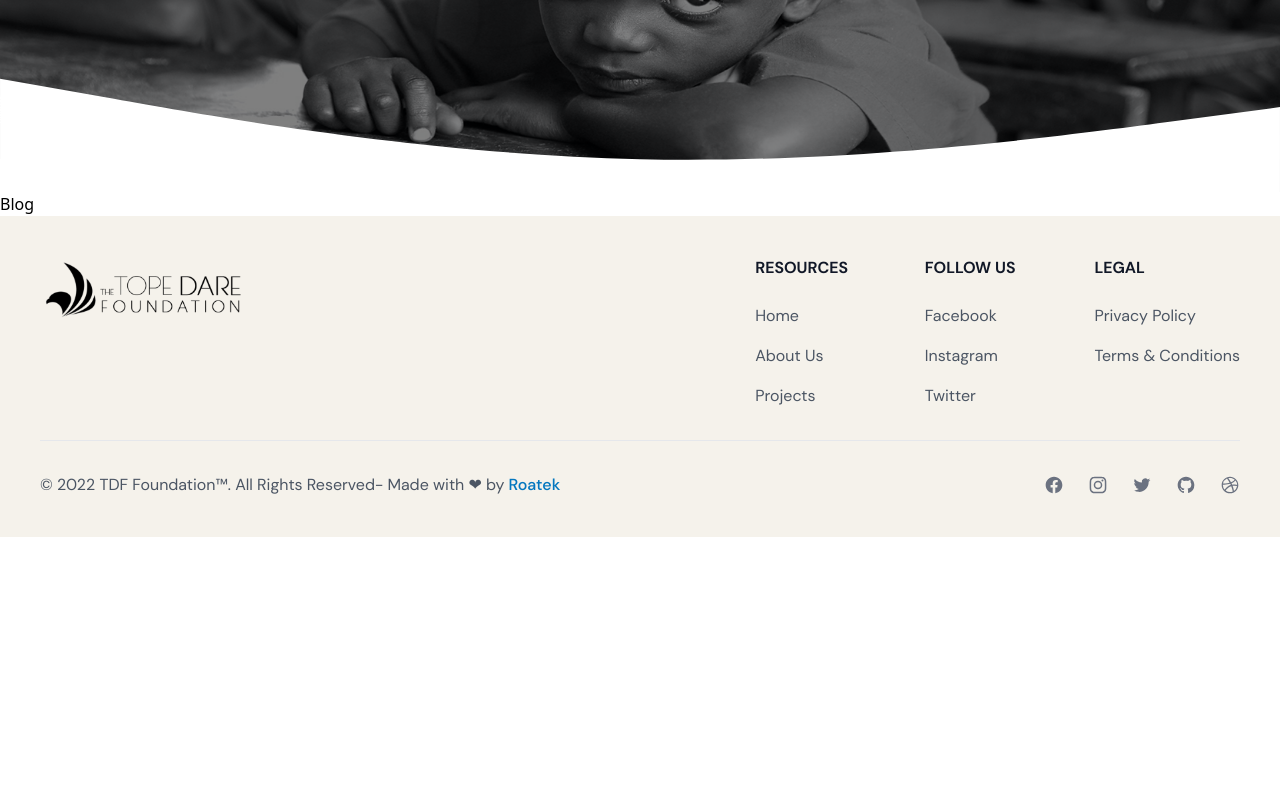
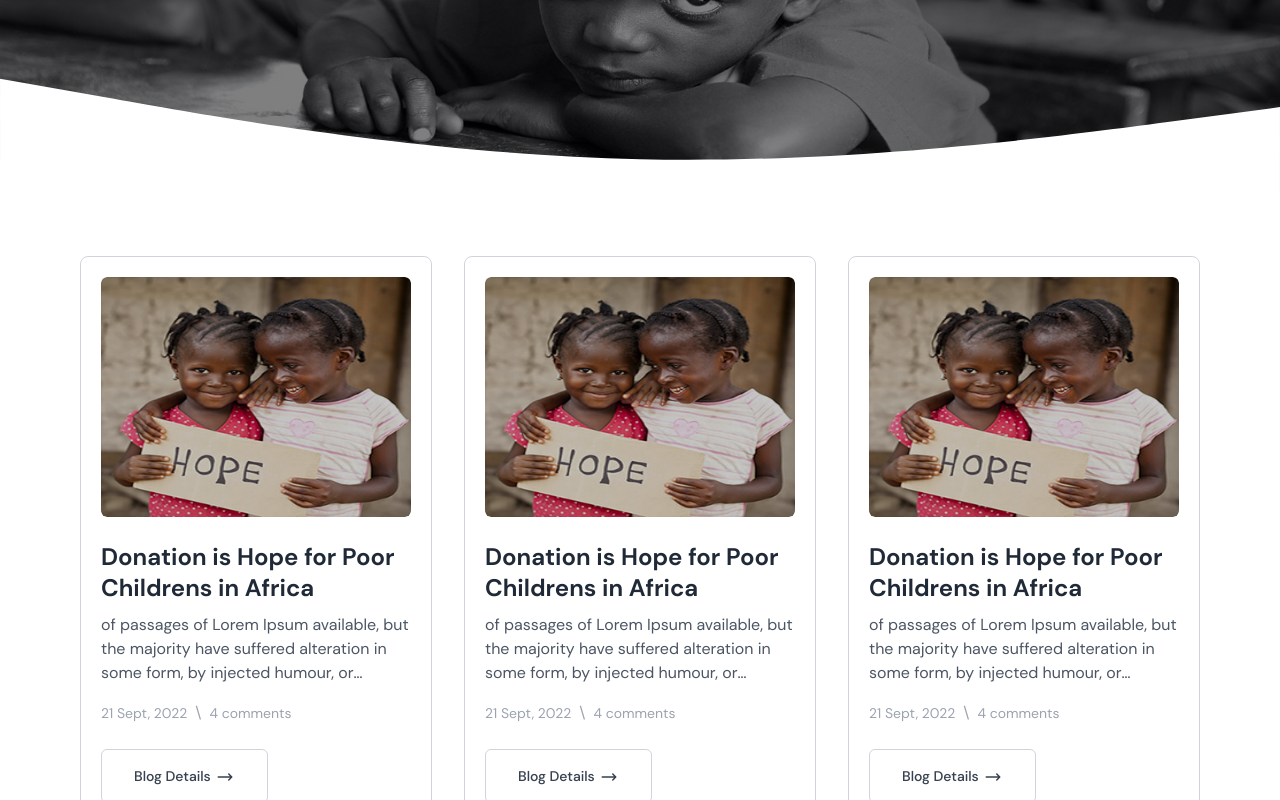
Before and after one commit to RACHID-WEBDEV/topedare, a React (Create React App) app: page /blog in a window 1280 px wide. Shown: the part 300-1100 px from the top of the page. Before the commit the page ends 864 px from the top, so only its background shows below. Built offline with nearby package versions, Linux system fonts and the light colour scheme.

Commit message:
Create  Blog Card

```diff
--- /dev/null
+++ b/src/components/section/BlogCard.js
@@ -0,0 +1,42 @@
+import React from 'react'
+import { Link } from 'react-router-dom'
+
+const BlogCard = ({ blogImg, comments, description, date, title, url }) => {
+    return (
+        <div className="w-full md:w-1/2 lg:w-1/3 px-4 my-4">
+            <div className="border border-solid border-gray-300 p-3 rounded-lg md:p-5 group">
+                <div className="mb-6">
+                    <Link to={url} className="overflow-hidden rounded-md block">
+                        <img className="transform group-hover:scale-110 h-60 rounded-md transition-transform duration-500 w-full" src={blogImg} alt="blog" />
+                    </Link>
+                </div>
+                <h3>
+                    <Link to={url} className="block text-2xl md:text-md hover:text-tdf-blue-50 transition-all font-bold text-gray-800 pb-[10px] leading-[1.3] two-row-paragraph ">{title}</Link></h3>
+
+                <p className="font-normal text-base text-gray-600  three-row-paragraph ">{description}</p>
+                <div className="pt-4 mb-6 text-gray-400">
+                    <ul className="flex flex-wrap items-center  ">
+                        <li className="text-sm">
+                            <p className="text-sm text-dark transition-all">{date}</p>
+                        </li>
+                        <span className="inline-block mx-2">\</span>
+                        <li className="text-sm">
+                            <p className="text-sm text-dark transition-all">{comments} comments</p>
+                        </li>
+                    </ul>
+                </div>
+
+                <Link to={url} className="bg-white inline-flex items-center group transition-all hover:bg-tdf-blue-50 hover:border-tdf-blue-100 hover:text-white text-gray-700 capitalize font-medium text-sm border border-solid border-gray-300 px-8 py-4 leading-none rounded-md " href="blog-details.html">Blog details
+
+                    <svg xmlns="http://www.w3.org/2000/svg" className="w-5 h-5 ml-1
+            pt-0.5 transition-transform transform group-hover:translate-x-2" fill="none" viewBox="0 0 24 24" stroke="currentColor">
+                        <path strokeLinecap="round" strokeLinejoin="round" strokeWidth={2} d="M17 8l4 4m0 0l-4 4m4-4H3" />
+                    </svg>
+                </Link>
+
+            </div>
+        </div>
+    )
+}
+
+export default BlogCard
--- /dev/null
+++ b/src/data/blog.js
@@ -0,0 +1,69 @@
+import blogphoto from "../assets/hero/hero-banner-1-slide3.jpg"
+const blogdata = [
+    {
+        blogImg: blogphoto,
+        comments: "4",
+        description: "of passages of Lorem Ipsum available, but the majority have suffered alteration in some form, by injected humour, or randomised words which don't look even slightly believable. If you are going to use",
+        date: "21 Sept, 2022",
+        title: "Donation is Hope for Poor Childrens in Africa",
+        url: "/blog-details"
+    },
+    {
+        blogImg: blogphoto,
+        comments: "4",
+        description: "of passages of Lorem Ipsum available, but the majority have suffered alteration in some form, by injected humour, or randomised words which don't look even slightly believable. If you are going to use",
+        date: "21 Sept, 2022",
+        title: "Donation is Hope for Poor Childrens in Africa",
+        url: "/blog-details"
+    }, {
+        blogImg: blogphoto,
+        comments: "4",
+        description: "of passages of Lorem Ipsum available, but the majority have suffered alteration in some form, by injected humour, or randomised words which don't look even slightly believable. If you are going to use",
+        date: "21 Sept, 2022",
+        title: "Donation is Hope for Poor Childrens in Africa",
+        url: "/blog-details"
+    }, {
+        blogImg: blogphoto,
+        comments: "4",
+        description: "of passages of Lorem Ipsum available, but the majority have suffered alteration in some form, by injected humour, or randomised words which don't look even slightly believable. If you are going to use",
+        date: "21 Sept, 2022",
+        title: "Donation is Hope for Poor Childrens in Africa",
+        url: "/blog-details"
+    }, {
+        blogImg: blogphoto,
+        comments: "4",
+        description: "of passages of Lorem Ipsum available, but the majority have suffered alteration in some form, by injected humour, or randomised words which don't look even slightly believable. If you are going to use",
+        date: "21 Sept, 2022",
+        title: "Donation is Hope for Poor Childrens in Africa",
+        url: "/blog-details"
+    }, {
+        blogImg: blogphoto,
+        comments: "4",
+        description: "of passages of Lorem Ipsum available, but the majority have suffered alteration in some form, by injected humour, or randomised words which don't look even slightly believable. If you are going to use",
+        date: "21 Sept, 2022",
+        title: "Donation is Hope for Poor Childrens in Africa",
+        url: "/blog-details"
+    }, {
+        blogImg: blogphoto,
+        comments: "4",
+        description: "of passages of Lorem Ipsum available, but the majority have suffered alteration in some form, by injected humour, or randomised words which don't look even slightly believable. If you are going to use",
+        date: "21 Sept, 2022",
+        title: "Donation is Hope for Poor Childrens in Africa",
+        url: "/blog-details"
+    }, {
+        blogImg: blogphoto,
+        comments: "4",
+        description: "of passages of Lorem Ipsum available, but the majority have suffered alteration in some form, by injected humour, or randomised words which don't look even slightly believable. If you are going to use",
+        date: "21 Sept, 2022",
+        title: "Donation is Hope for Poor Childrens in Africa",
+        url: "/blog-details"
+    }, {
+        blogImg: blogphoto,
+        comments: "4",
+        description: "of passages of Lorem Ipsum available, but the majority have suffered alteration in some form, by injected humour, or randomised words which don't look even slightly believable. If you are going to use",
+        date: "21 Sept, 2022",
+        title: "Donation is Hope for Poor Childrens in Africa",
+        url: "/blog-details"
+    },
+]
+export default blogdata
--- a/src/pages/Blog.js
+++ b/src/pages/Blog.js
@@ -1,12 +1,27 @@
 import React from 'react'
 import PagesIntro from './../components/global/PagesIntro';
+import BlogPhoto from "../assets/project/empower-woman.jpg"
+import blogdata from '../data/blog';
+import BlogCard from '../components/section/BlogCard';
 
 const Blog = () => {
     return (
         <>
             <PagesIntro title="Our Blog" />
             <div>
-                Blog
+                <div className="py-16 px-2 lg:px-16 ">
+                    <div className="container">
+                        <div className="flex flex-wrap -my-4 -px-4">
+                            {
+                                blogdata.map(({ blogImg, comments, description, date, title, url }, idx) => (
+                                    <BlogCard key={idx} blogImg={blogImg} comments={comments} description={description} date={date} title={title} url={url} />
+                                ))
+                            }
+
+
+                        </div>
+                    </div>
+                </div>
 
             </div>
         </>
```
